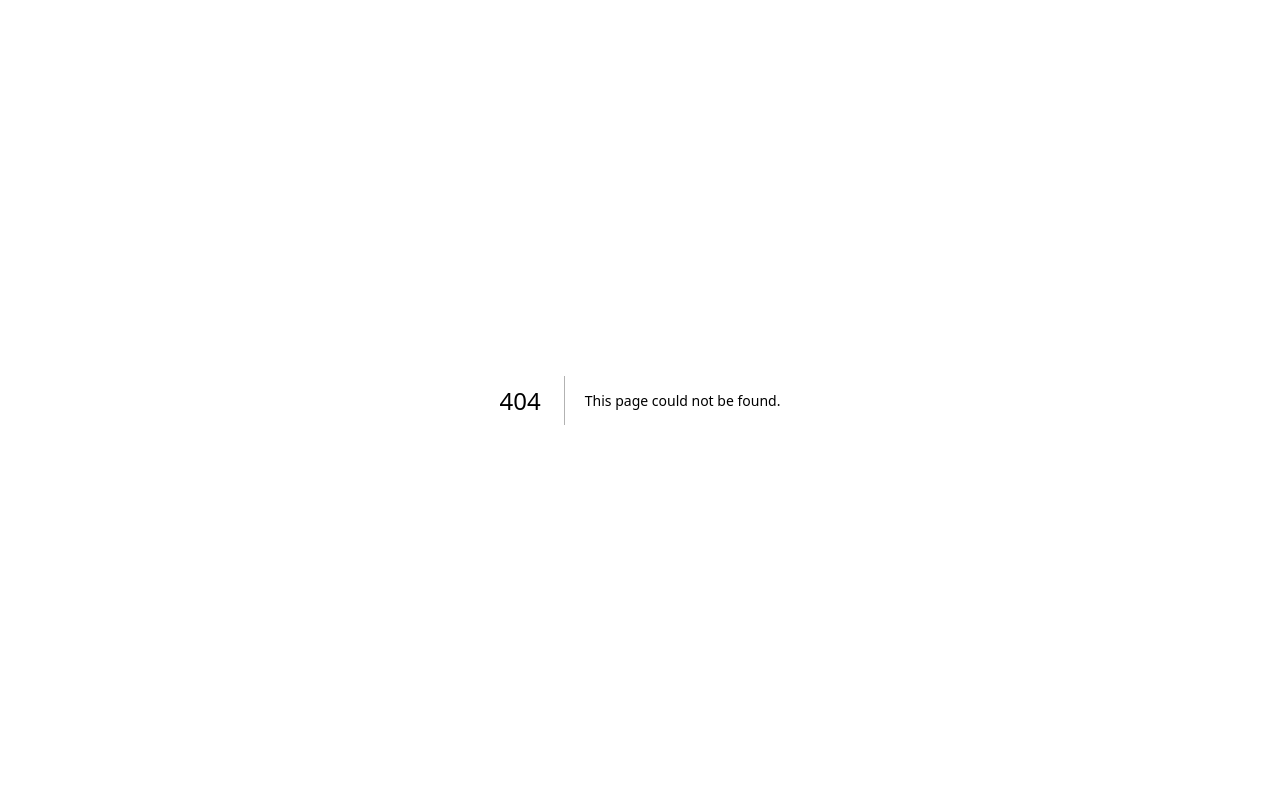
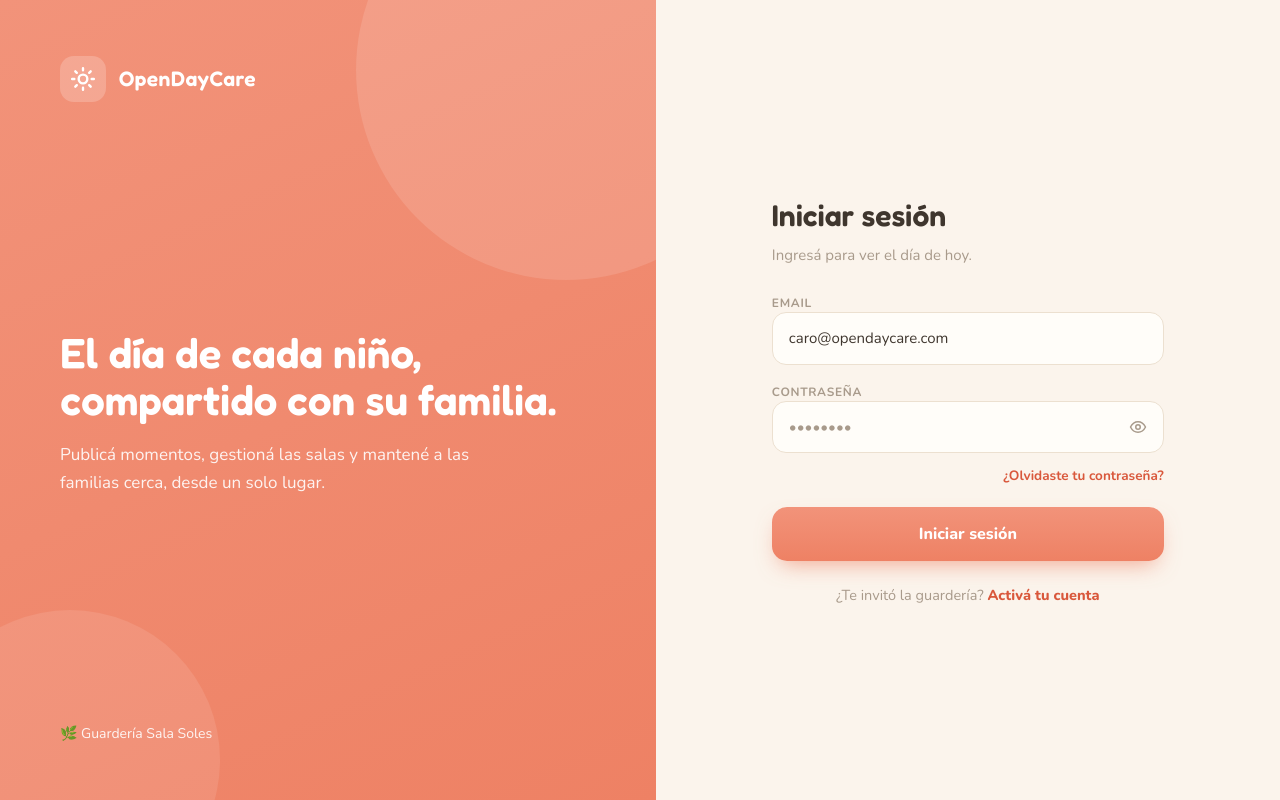
Before and after one commit to felixab08/opencode-daycare-app, a Next.js app: page /login in a window 1280 px wide. Before the commit this address had no page. Built offline with nearby package versions, Linux system fonts and the light colour scheme.

Commit message:
feat: add login page and reusable text and password input components

```diff
--- /dev/null
+++ b/app/login/page.tsx
@@ -0,0 +1,81 @@
+import Link from "next/link";
+import BrandMark from "@/components/BrandMark";
+import PasswordInput from "@/components/PasswordInput";
+import TextInput from "@/components/TextInput";
+
+const inputLabelClasses = "block text-[12px] font-bold tracking-[0.7px] text-muted";
+
+export default function LoginPage() {
+  return (
+    <div className="bg-canvas-warm md:grid md:grid-cols-[1.05fr_1fr]">
+      {/* Branding panel (mockup, hidden below 768px) */}
+      <div className="relative hidden overflow-hidden bg-[linear-gradient(155deg,var(--color-accent-soft),var(--color-accent-warm))] px-[60px] py-14 text-white md:flex md:min-h-dvh md:flex-col md:justify-between">
+        <div className="absolute -right-[120px] -top-[140px] h-[420px] w-[420px] rounded-full bg-white/12" aria-hidden="true" />
+        <div className="absolute -bottom-[110px] -left-[80px] h-[300px] w-[300px] rounded-full bg-white/10" aria-hidden="true" />
+
+        <div className="relative flex items-center gap-[13px]">
+          <div className="flex h-[46px] w-[46px] flex-none items-center justify-center rounded-[14px] bg-white/20">
+            <BrandMark size={26} />
+          </div>
+          <span className="font-fredoka text-[21px] font-semibold tracking-[0.5px]">OpenDayCare</span>
+        </div>
+
+        <div className="relative">
+          <h1 className="mb-[18px] font-fredoka text-[42px] font-semibold leading-[1.12] text-white">
+            El día de cada niño,
+            <br />
+            compartido con su familia.
+          </h1>
+          <p className="max-w-[430px] text-[17px] leading-[1.6] text-white/90">
+            Publicá momentos, gestioná las salas y mantené a las familias cerca, desde un solo lugar.
+          </p>
+        </div>
+
+        <div className="relative text-[14px] text-white/90">🌿 Guardería Sala Soles</div>
+      </div>
+
+      {/* Form column */}
+      <div className="flex min-h-dvh items-center justify-center px-6 py-10 md:min-h-0">
+        <div className="w-full max-w-[392px]">
+          <h2 className="mb-1.5 font-fredoka text-[30px] font-semibold text-ink">Iniciar sesión</h2>
+          <p className="mb-7 text-[15px] text-muted">Ingresá para ver el día de hoy.</p>
+
+          <label htmlFor="login-email" className={inputLabelClasses}>
+            EMAIL
+          </label>
+          <TextInput id="login-email" type="email" defaultValue="caro@opendaycare.com" className="mb-[18px]" />
+
+          <label htmlFor="login-password" className={inputLabelClasses}>
+            CONTRASEÑA
+          </label>
+          <PasswordInput placeholder="••••••••" className="mb-2.5" />
+
+          <div className="mb-5 text-right">
+            <button
+              type="button"
+              disabled
+              className="text-[13.5px] font-bold text-accent"
+              title="Disponible próximamente"
+            >
+              ¿Olvidaste tu contraseña?
+            </button>
+          </div>
+
+          <Link
+            href="/"
+            className="block rounded-[15px] bg-[linear-gradient(180deg,var(--color-accent-soft),var(--color-accent-warm))] py-[15px] text-center font-extrabold text-[16px] text-white shadow-[0_10px_22px_-8px_rgba(238,129,100,0.7)]"
+          >
+            Iniciar sesión
+          </Link>
+
+          <p className="mt-6 text-center text-[14.5px] text-muted">
+            ¿Te invitó la guardería?{" "}
+            <Link href="/activate" className="font-extrabold text-accent">
+              Activá tu cuenta
+            </Link>
+          </p>
+        </div>
+      </div>
+    </div>
+  );
+}
--- a/components/PasswordInput.tsx
+++ b/components/PasswordInput.tsx
@@ -1,12 +1,14 @@
 "use client";
 
 import { useState, type ChangeEvent } from "react";
+import TextInput from "./TextInput";
 
 interface PasswordInputProps {
   value?: string;
   defaultValue?: string;
   placeholder?: string;
   onChange?: (value: string) => void;
+  className?: string;
 }
 
 function EyeIcon() {
@@ -27,20 +29,20 @@ function EyeOffIcon() {
   );
 }
 
-export default function PasswordInput({ value, defaultValue, placeholder, onChange }: PasswordInputProps) {
+export default function PasswordInput({ value, defaultValue, placeholder, onChange, className }: PasswordInputProps) {
   const [show, setShow] = useState(false);
 
   const handleChange = (event: ChangeEvent<HTMLInputElement>) => onChange?.(event.target.value);
 
   return (
-    <div className="relative">
-      <input
+    <div className={`relative ${className ?? ""}`}>
+      <TextInput
         type={show ? "text" : "password"}
         value={value}
         defaultValue={defaultValue}
         placeholder={placeholder}
         onChange={handleChange}
-        className="w-full rounded-[14px] border-[1.5px] border-line bg-card py-3.5 pl-4 pr-10 text-[15px] text-ink outline-none placeholder:text-muted focus:border-accent-soft"
+        className="pr-10"
       />
       <button
         type="button"
--- /dev/null
+++ b/components/TextInput.tsx
@@ -0,0 +1,14 @@
+import type { InputHTMLAttributes } from "react";
+
+interface TextInputProps extends InputHTMLAttributes<HTMLInputElement> {
+  className?: string;
+}
+
+export default function TextInput({ className, ...rest }: TextInputProps) {
+  return (
+    <input
+      {...rest}
+      className={`w-full rounded-[14px] border-[1.5px] border-line bg-card px-4 py-3.5 text-[15px] text-ink outline-none placeholder:text-muted focus:border-accent-soft ${className ?? ""}`}
+    />
+  );
+}
```
